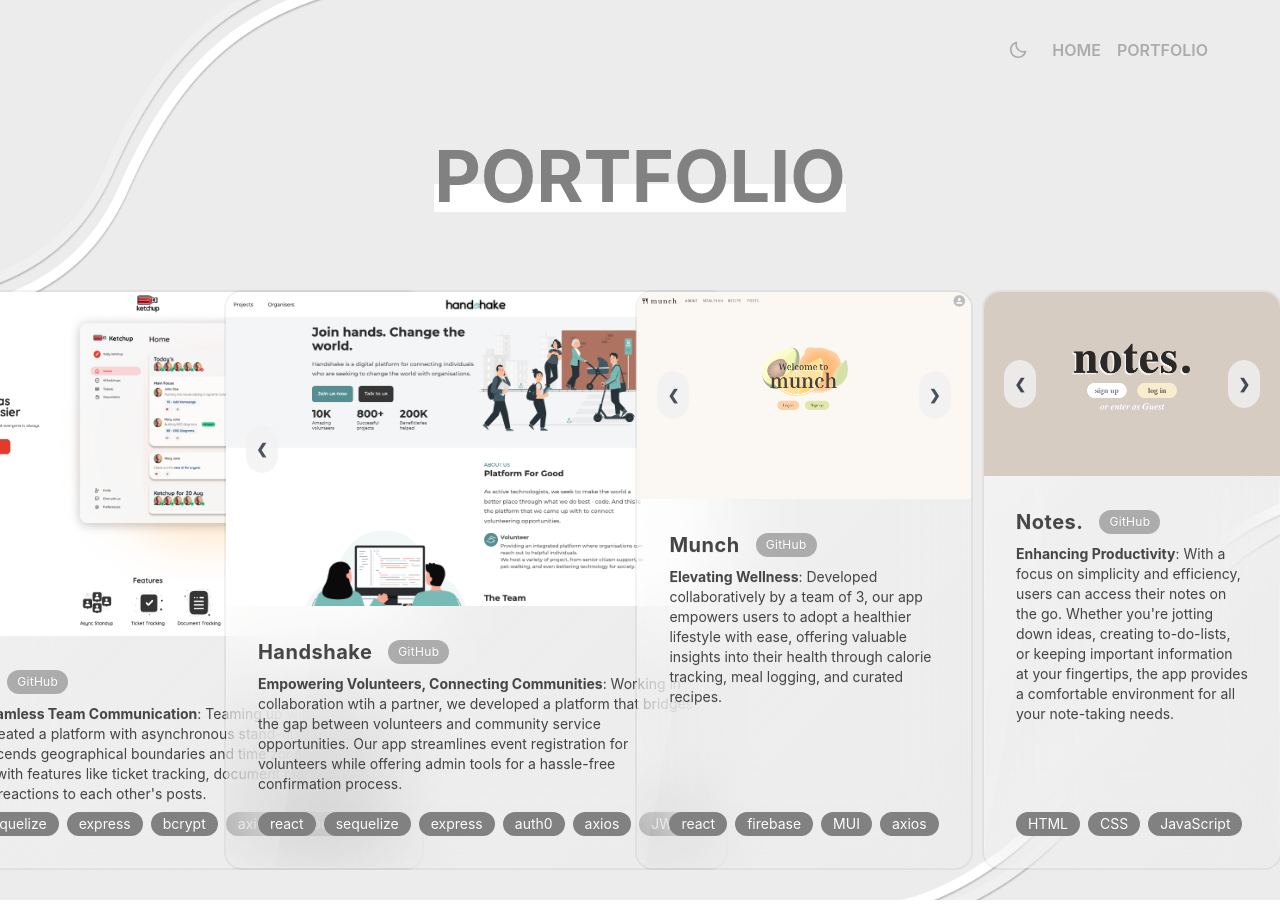
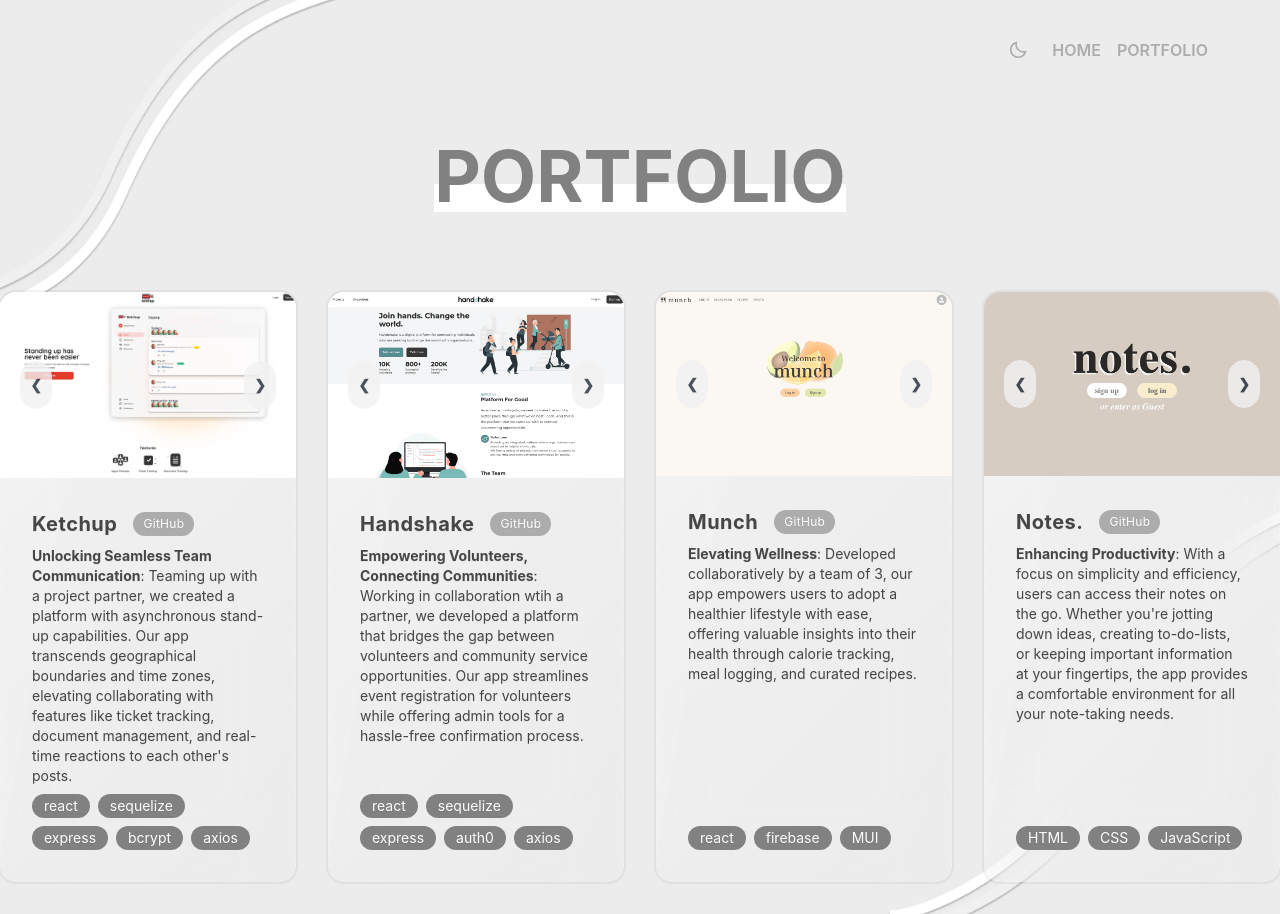
Before and after one commit to jteohn/portfolio, a React (Create React App) app: page /portfolio/projects in a window 1280 px wide. Built offline with nearby package versions, Linux system fonts and the light colour scheme.

Commit message:
added tech stack

```diff
--- a/src/components/ProjectsData.js
+++ b/src/components/ProjectsData.js
@@ -11,7 +11,7 @@ const ProjectsData = [
     image2: require("../assets/ketchup/ketchup2.png"),
     image3: require("../assets/ketchup/ketchup3.png"),
     image4: require("../assets/ketchup/ketchup4.png"),
-    tags: ["react", "sequelize", "express", "bcrypt", "axios", "nodemailer"],
+    tags: ["react", "sequelize", "express", "bcrypt", "axios"],
   },
   {
     id: "project-handshake",
@@ -25,7 +25,7 @@ const ProjectsData = [
     image2: require("../assets/handshake/handshake2.png"),
     image3: require("../assets/handshake/handshake3.png"),
     image4: require("../assets/handshake/handshake4.png"),
-    tags: ["react", "sequelize", "express", "auth0", "axios", "JWT"],
+    tags: ["react", "sequelize", "express", "auth0", "axios"],
   },
   {
     id: "project-munch",
@@ -39,7 +39,7 @@ const ProjectsData = [
     image2: require("../assets/munch/munch2.png"),
     image3: require("../assets/munch/munch3.png"),
     image4: require("../assets/munch/munch4.png"),
-    tags: ["react", "firebase", "MUI", "axios"],
+    tags: ["react", "firebase", "MUI"],
   },
   {
     id: "project-notes",
--- a/src/pages/Portfolio.js
+++ b/src/pages/Portfolio.js
@@ -146,7 +146,7 @@ function Portfolio() {
                   </span>
                   {project.description}
                 </p>
-                <div className="flex gap-2">
+                <div className="flex gap-2 flex-wrap">
                   {project.tags.map((role) => (
                     <div
                       key={role}
```
